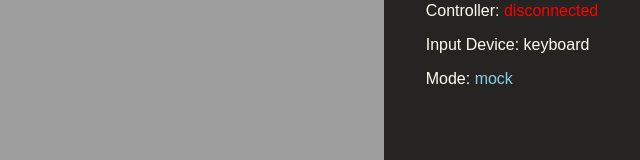
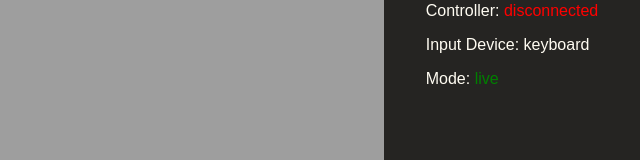
Before and after one commit to deep-sea-tactics/robot, a SvelteKit app in the folder apps/web/: page / in a window 1280 px wide. Shown: the part 466-626 px from the top of the page, without its empty margins (640-1280 px from the left). Built offline with nearby package versions, Linux system fonts and the light colour scheme; no server answers.

Commit message:
fix: display correct mock status in commandCenter

```diff
--- a/apps/web/src/routes/(robot)/+page.svelte
+++ b/apps/web/src/routes/(robot)/+page.svelte
@@ -49,7 +49,7 @@
 				<h2>Status</h2>
 				<p>Controller: <span class={output?.connected ? "green" : "red"}>{output?.connected ? "connected" : "disconnected"}</span></p>
 				<p>Input Device: {output?.id}</p>
-				<p>Mode: <span class={isMock ? "green" : "blue"}>{isMock ? "live" : "mock"}</span></p>
+				<p>Mode: <span class={isMock ? "blue" : "green"}>{isMock ? "mock" : "live"}</span></p>
 			</div>
 		</div>
 	</div>
```
